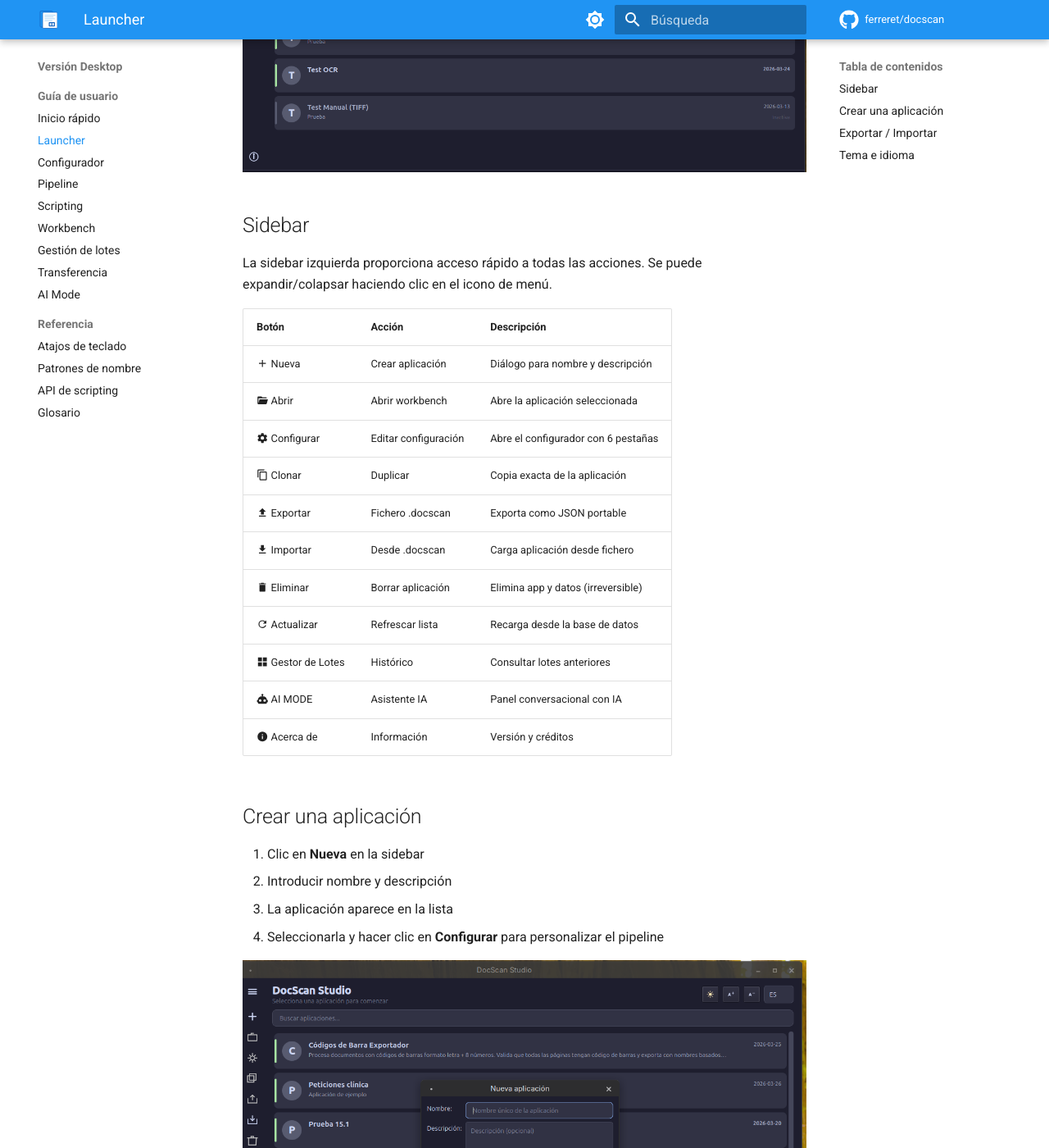
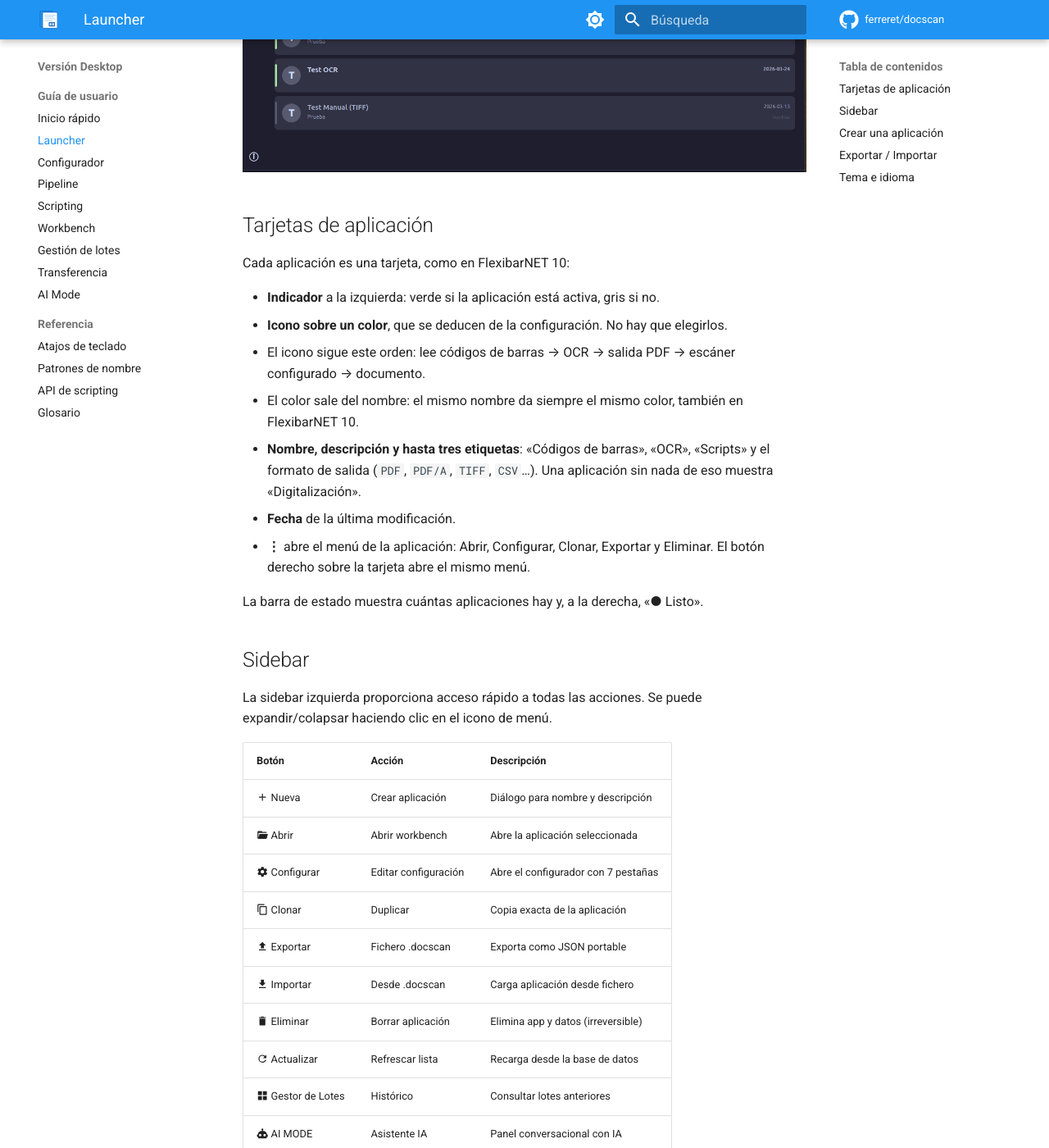
Before and after one commit to ferreret/docscan, an MkDocs documentation site: the page built from docs-web/user-guide/launcher.md, in a window 1280 px wide and 1400 px high, scrolled down 584 px. Shown: the whole window at 82% size. Built offline with MkDocs 1.6.1 and Material for MkDocs 9.7.7, drawn with Linux system fonts in a browser that asks for light colours; emoji names are drawn with the system emoji font; comment, search, counter and statistics services are not loaded.

Commit message:
docs: tarjetas del launcher y barras de estado
Guías del launcher (y sus 7 pestañas del Configurador, no 6) y del
Workbench, propuesta estética y CHANGELOG.

Co-Authored-By: Claude Opus 5.5 <noreply@anthropic.com>

```diff
--- a/docs-web/user-guide/launcher.md
+++ b/docs-web/user-guide/launcher.md
@@ -3,6 +3,25 @@
 El Launcher es la ventana principal de DocScan Studio. Desde aquí se gestionan todas las **aplicaciones** (perfiles de procesamiento).
 
 ![Launcher de DocScan Studio](../assets/screenshots/launcher_dark.png)
+
+## Tarjetas de aplicación
+
+Cada aplicación es una tarjeta, como en FlexibarNET 10:
+
+- **Indicador** a la izquierda: verde si la aplicación está activa, gris si no.
+- **Icono sobre un color**, que se deducen de la configuración. No hay que elegirlos.
+  - El icono sigue este orden: lee códigos de barras → OCR → salida PDF → escáner
+    configurado → documento.
+  - El color sale del nombre: el mismo nombre da siempre el mismo color, también en
+    FlexibarNET 10.
+- **Nombre, descripción y hasta tres etiquetas**: «Códigos de barras», «OCR»,
+  «Scripts» y el formato de salida (`PDF`, `PDF/A`, `TIFF`, `CSV`…). Una aplicación
+  sin nada de eso muestra «Digitalización».
+- **Fecha** de la última modificación.
+- **⋮** abre el menú de la aplicación: Abrir, Configurar, Clonar, Exportar y
+  Eliminar. El botón derecho sobre la tarjeta abre el mismo menú.
+
+La barra de estado muestra cuántas aplicaciones hay y, a la derecha, «● Listo».
 
 ## Sidebar
 
@@ -12,7 +31,7 @@ La sidebar izquierda proporciona acceso rápido a todas las acciones. Se puede e
 |-------|--------|-------------|
 | :material-plus: Nueva | Crear aplicación | Diálogo para nombre y descripción |
 | :material-folder-open: Abrir | Abrir workbench | Abre la aplicación seleccionada |
-| :material-cog: Configurar | Editar configuración | Abre el configurador con 6 pestañas |
+| :material-cog: Configurar | Editar configuración | Abre el configurador con 7 pestañas |
 | :material-content-copy: Clonar | Duplicar | Copia exacta de la aplicación |
 | :material-upload: Exportar | Fichero .docscan | Exporta como JSON portable |
 | :material-download: Importar | Desde .docscan | Carga aplicación desde fichero |
```
Also changed, not shown: CHANGELOG.md (+18 -0 lines), docs-web/user-guide/workbench.md (+4 -2 lines), docs/estetica/propuesta_estetica_2026-10-26.md (+2 -2 lines).
